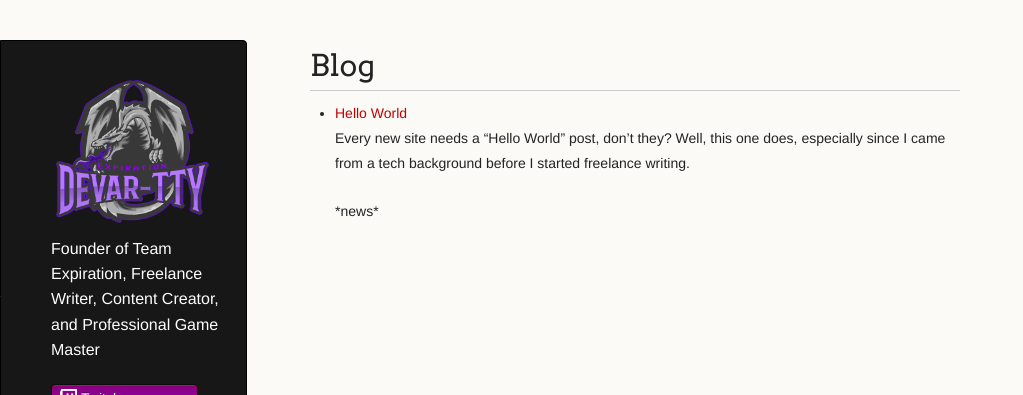
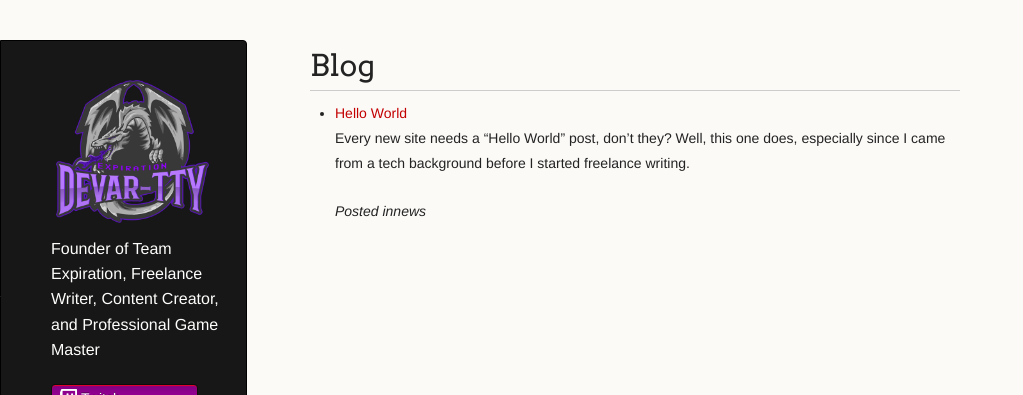
Before and after one commit to rkalajian/rkalajian.github.io, a Jekyll site: the page built from blog.md, in a window 1280 px wide. Shown: the top 395 px of the page, without its empty margins (0-1023 px from the left). Built offline with Jekyll 4.4.1, drawn with Linux system fonts in a browser that asks for light colours; our own code applies the rules of GitHub Pages for plain Markdown files.

Commit message:
Blog template updates

```diff
--- a/blog.md
+++ b/blog.md
@@ -7,7 +7,7 @@ layout: default
     <li>
         <a href="{{ post.url }}">{{ post.title }}</a>
         {{ post.excerpt }}
-        *{{ post.category}}*
+        <em>Posted in{{ post.category}}</em>
     </li>
   {% endfor %}
 </ul>
```
